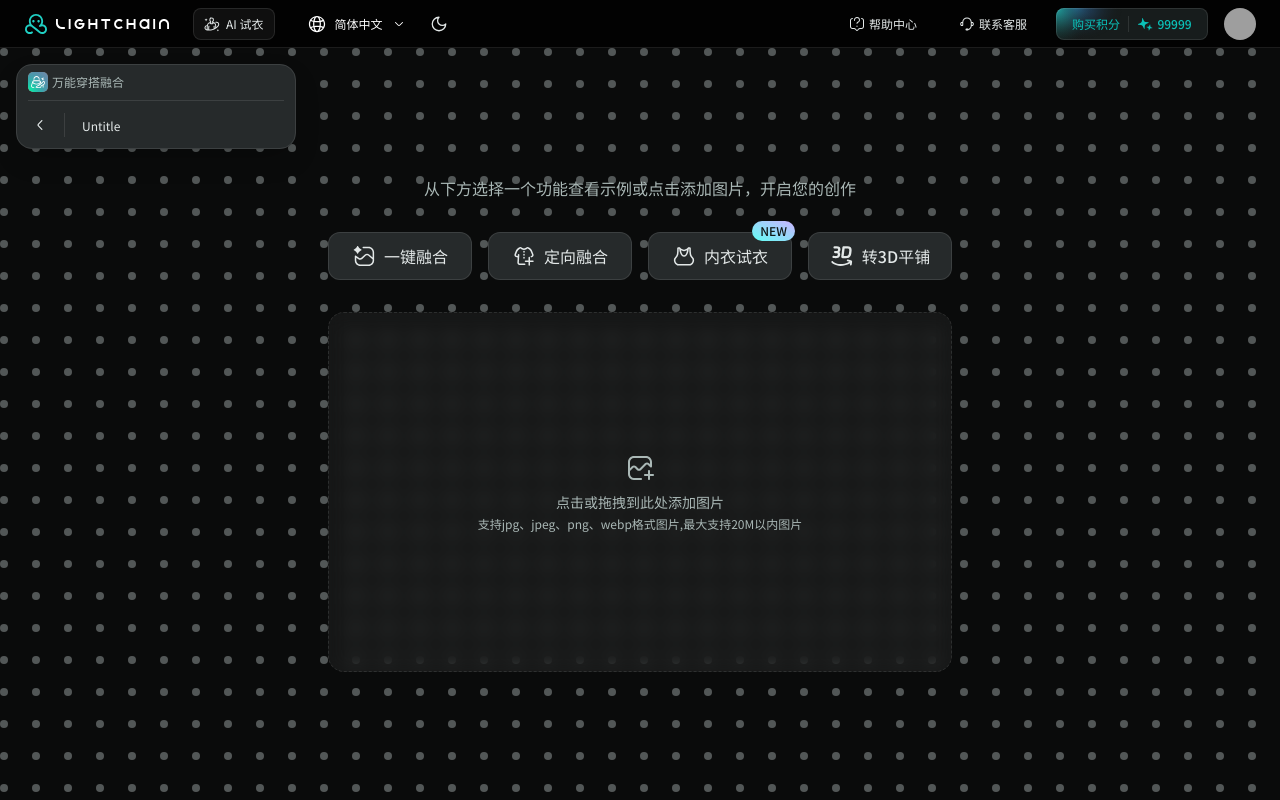
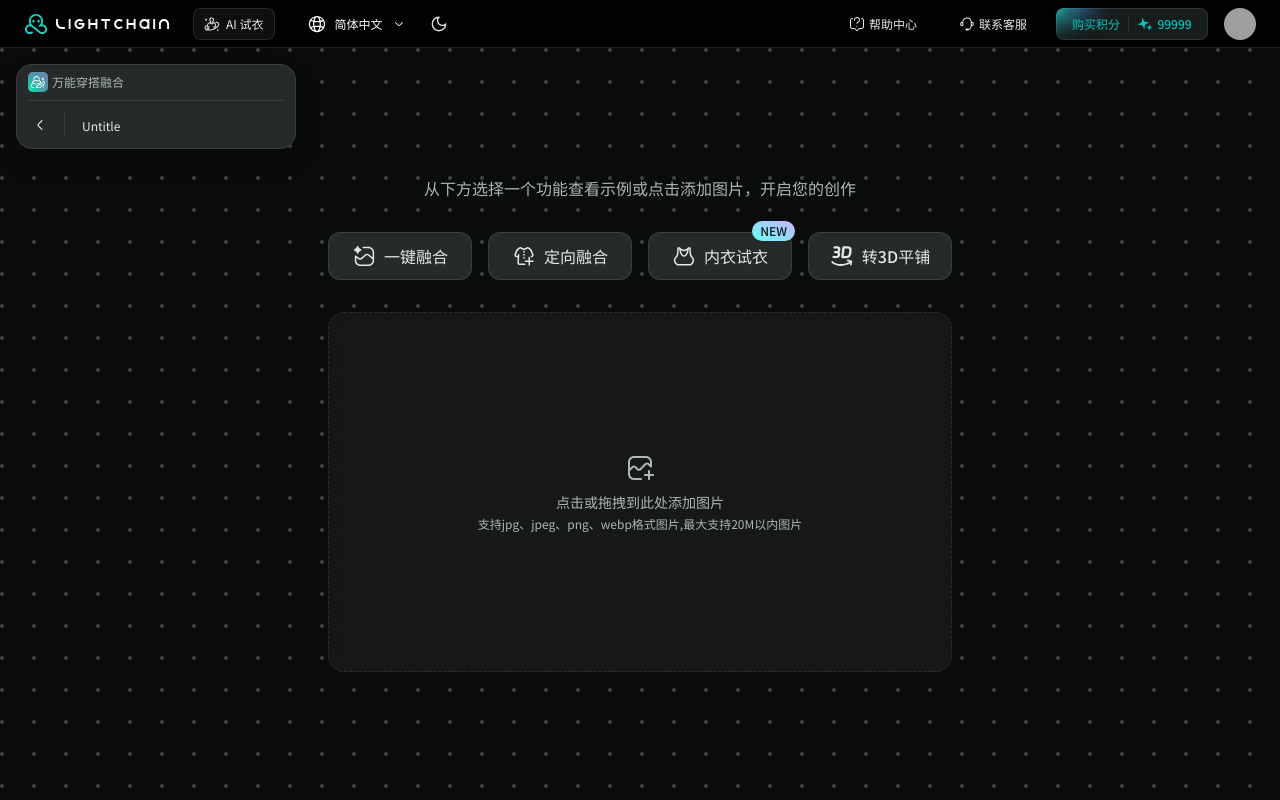
Before and after one commit to emeiiixxx/lightchain-saas-v5.3, a React (Vite) app: page / in a window 1280 px wide. Built offline with nearby package versions, Linux system fonts and the light colour scheme; grey boxes are pictures that could not be loaded.

Commit message:
style: soften canvas grid and reduce dots to 4px

```diff
--- a/src/App.tsx
+++ b/src/App.tsx
@@ -697,7 +697,7 @@ export default function App() {
 
       <svg className="canvas-grid" aria-hidden="true" width="100%" height="100%">
         <defs><pattern id={gridPatternId} width={CANVAS_GRID_SIZE} height={CANVAS_GRID_SIZE} patternUnits="userSpaceOnUse" patternTransform={canvasTransform}>
-          <circle cx="4" cy="4" r="4" fill="var(--canvas-dot)" />
+          <circle cx="2" cy="2" r="2" fill="var(--canvas-dot)" />
         </pattern></defs>
         <rect width="100%" height="100%" fill={`url(#${gridPatternId})`} />
       </svg>
--- a/src/styles.css
+++ b/src/styles.css
@@ -17,7 +17,7 @@
   text-rendering: optimizeLegibility;
   -webkit-font-smoothing: antialiased;
   /* Theme-aware contrast keeps the small grid dots visible on both canvases. */
-  --canvas-dot: color-mix(in srgb, var(--border-medium) 65%, transparent);
+  --canvas-dot: color-mix(in srgb, var(--border-medium) 50%, transparent);
 }
 [data-theme='dark'] { --purchase-base: #171c1c; --purchase-hover: #0a0b0b; }
 [data-theme='light'] { --purchase-base: #effefb; --purchase-hover: #c9fef6; }
```
